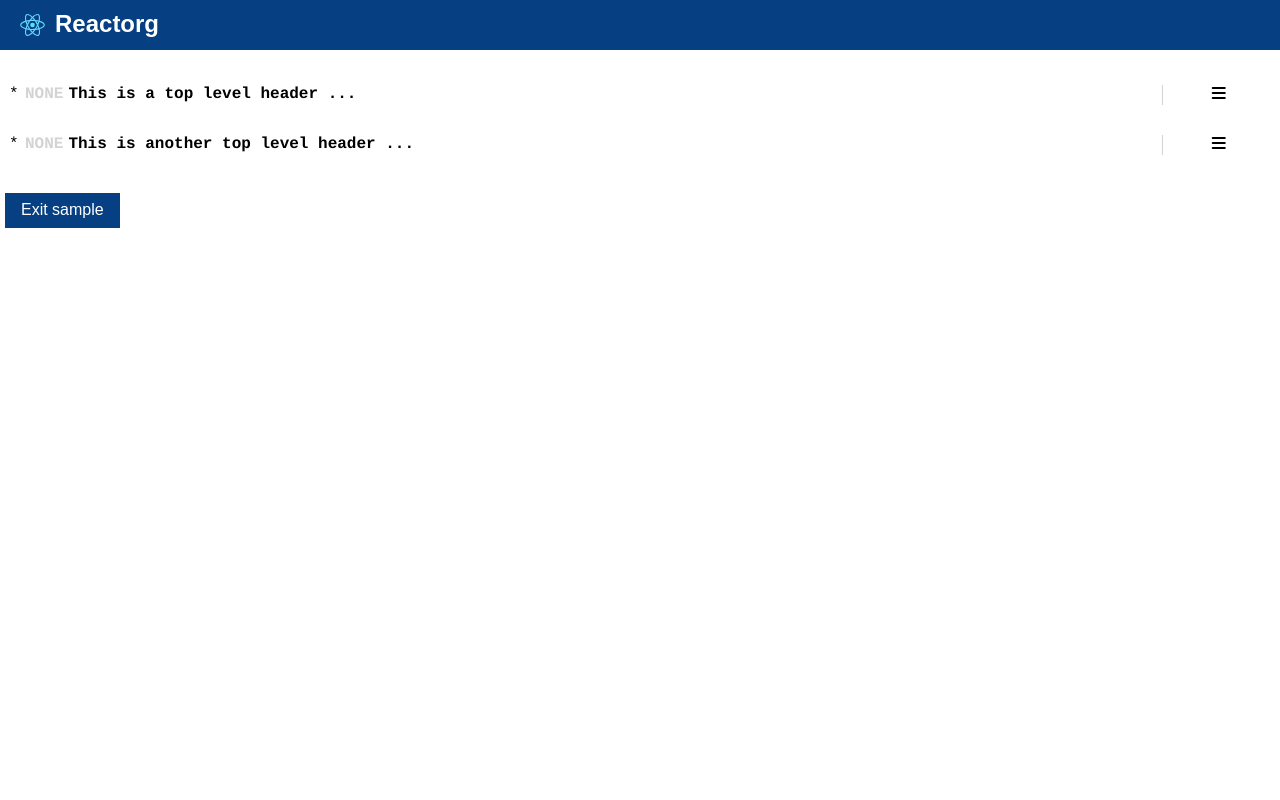
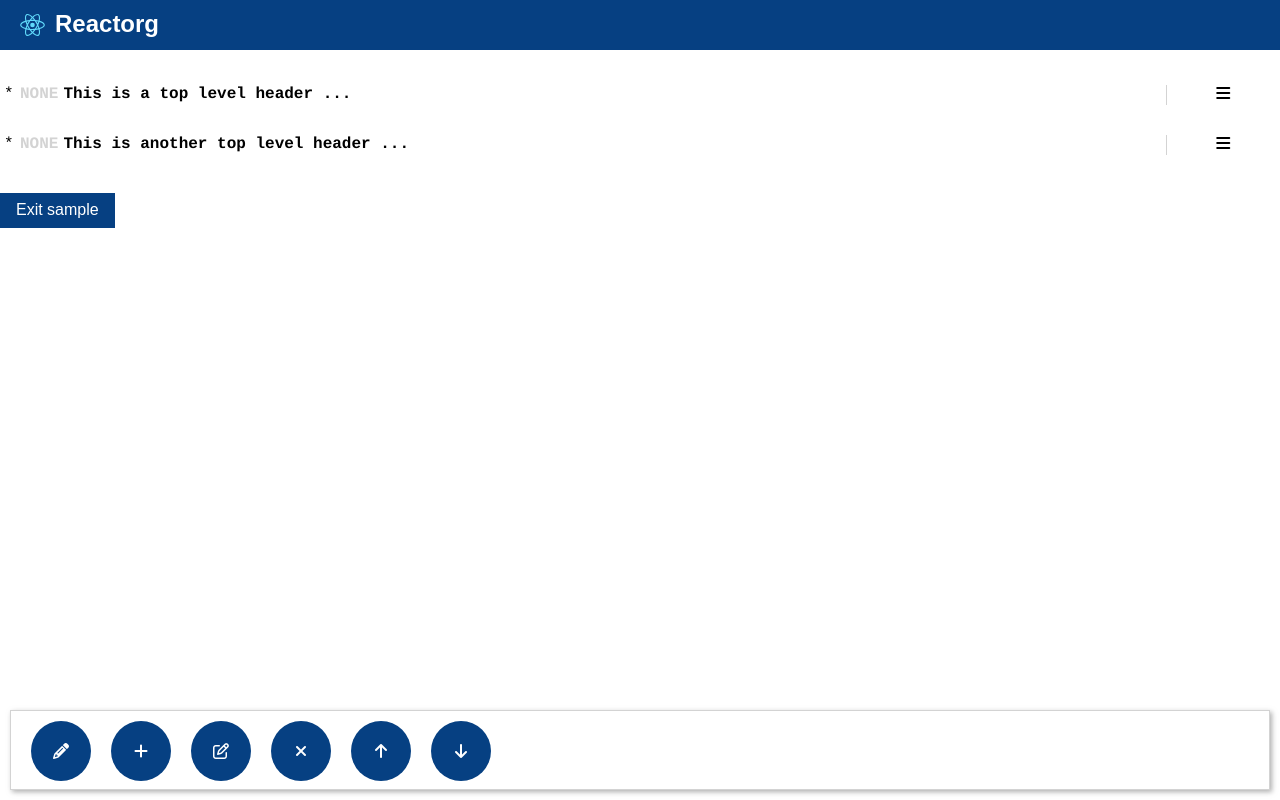
Before and after one commit to DanielDe/org-web, a React (Create React App) app: page / in a window 1280 px wide. Both pictures are taken after a click on the button "View sample file". Built offline with nearby package versions, Linux system fonts and the light colour scheme.

Commit message:
Added always present drawer with buttons that don't do anything yet

```diff
--- a/src/components/org_file.js
+++ b/src/components/org_file.js
@@ -63,6 +63,36 @@ class OrgFile extends Component {
       );
     }
 
+    const drawerStyle = {
+      position: 'fixed',
+      bottom: 10,
+      left: 10,
+      right: 10,
+      height: 80,
+      border: '1px solid lightgray',
+      backgroundColor: 'white',
+      boxShadow: '2px 2px 5px 0px rgba(148,148,148,0.75)',
+      paddingTop: 10,
+      paddingBottom: 10,
+      paddingLeft: 20,
+      boxSizing: 'border-box',
+      overflowX: 'auto',
+      whiteSpace: 'nowrap'
+    };
+    const buttonStyle = {
+      marginRight: 20
+    };
+    const drawer = (
+      <div style={drawerStyle}>
+        <button className={`fa fa-pencil btn btn--circle`} style={buttonStyle}></button>
+        <button className={`fa fa-plus btn btn--circle`} style={buttonStyle}></button>
+        <button className={`fa fa-pencil-square-o btn btn--circle`} style={buttonStyle}></button>
+        <button className={`fa fa-times btn btn--circle`} style={buttonStyle}></button>
+        <button className={`fa fa-arrow-up btn btn--circle`} style={buttonStyle}></button>
+        <button className={`fa fa-arrow-down btn btn--circle`} style={buttonStyle}></button>
+      </div>
+    );
+
     return (
       <div>
         {dirtyIndicator}
@@ -75,6 +105,7 @@ class OrgFile extends Component {
                       openHeader={(headerId) => this.handleOpenHeader(headerId)}
                       removeHeader={(headerId) => this.handleRemoveHeader(headerId)} />
         </div>
+        {drawer}
       </div>
     );
   }
--- a/src/components/reactorg.js
+++ b/src/components/reactorg.js
@@ -106,7 +106,7 @@ class Reactorg extends Component {
 
     if (this.props.fileContents) {
       return (
-        <div style={{ margin: 5 }}>
+        <div>
           {loadingIndicator}
           <OrgFile />
           {trailingContents}
--- a/src/stylesheets/base.css
+++ b/src/stylesheets/base.css
@@ -9,8 +9,8 @@
     border-radius: 50%;
     font-weight: bold;
     padding: 0;
-    width: 40px;
-    height: 40px;
+    width: 60px;
+    height: 60px;
 }
 
 .loading-indicator {
```
